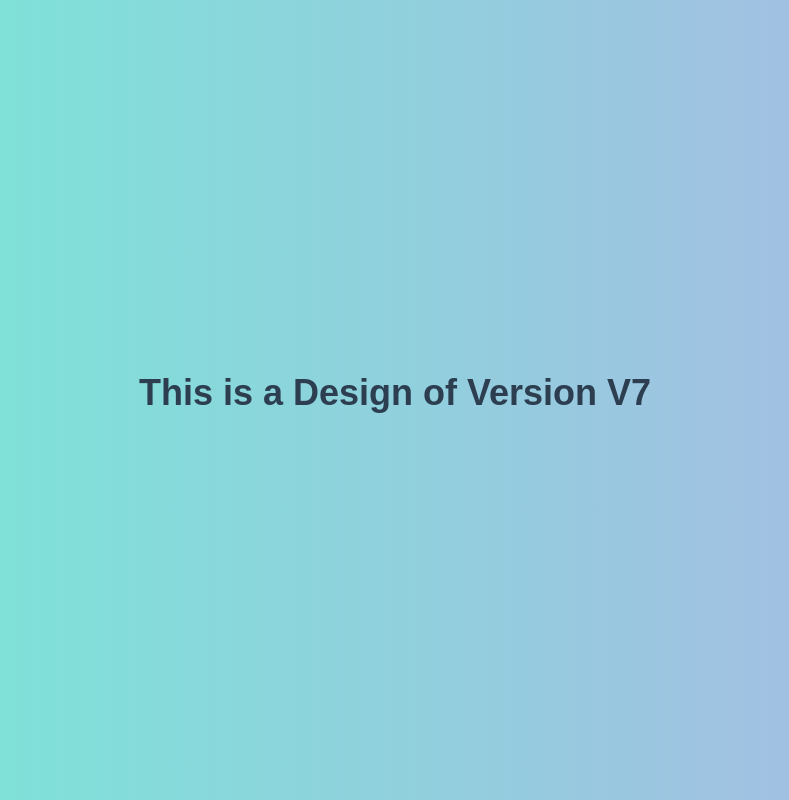
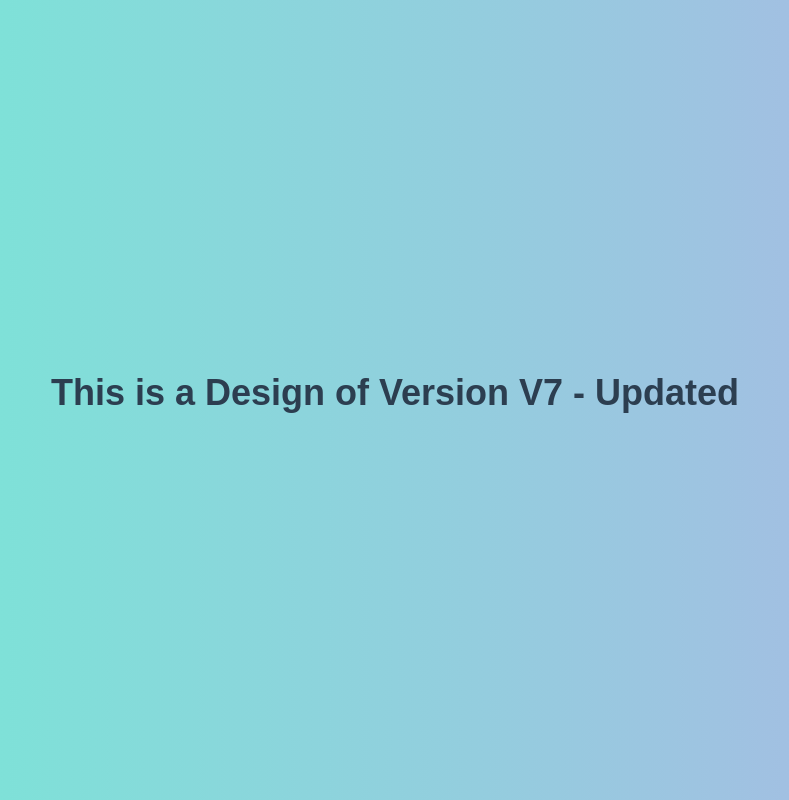
Before and after one commit to hhafeez1996-cmyk/myrepo, a plain HTML site: page index.html in a window 1280 px wide. Shown: the whole page, without its empty margins (245-1034 px from the left). Drawn offline with Linux system fonts and the light colour scheme.

Commit message:
Updated V7

```diff
--- a/index.html
+++ b/index.html
@@ -7,6 +7,6 @@
     <link rel="stylesheet" href="style.css">
 </head>
 <body>
-    <h1>This is a Design of Version V7</h1>
+    <h1>This is a Design of Version V7 - Updated</h1>
 </body>
 </html>
```
